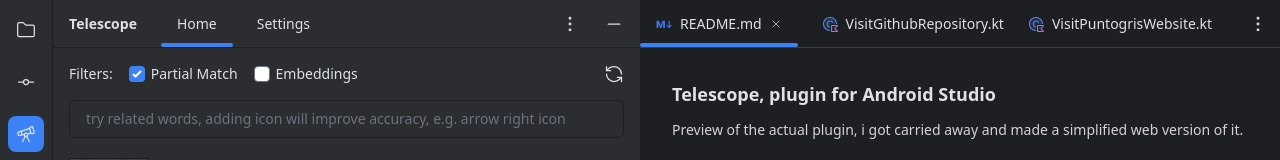
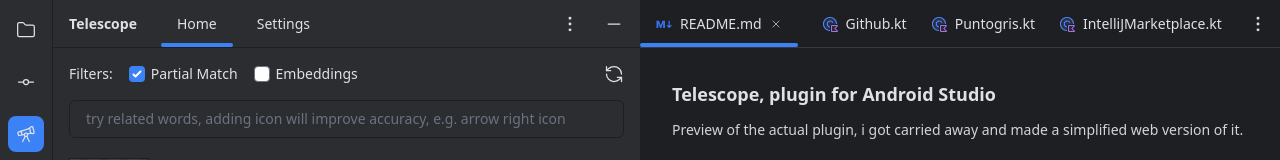
Before and after one commit to puntogris/telescope, a SvelteKit app in the folder website/: page / in a window 1280 px wide. Shown: the top 160 px of the page. Built offline with nearby package versions, Linux system fonts and the light colour scheme.

Commit message:
updated ides support and readme

```diff
--- a/website/src/routes/+page.svelte
+++ b/website/src/routes/+page.svelte
@@ -191,7 +191,7 @@
 				class="flex h-full items-center gap-2 text-sm text-ide-text hover:text-white"
 			>
 				<ClassKotlinIcon />
-				VisitGithubRepository.kt
+				Github.kt
 			</a>
 			<a
 				href="https://www.puntogris.com"
@@ -199,7 +199,15 @@
 				class="flex h-full items-center gap-2 text-sm text-ide-text hover:text-white"
 			>
 				<ClassKotlinIcon />
-				VisitPuntogrisWebsite.kt
+				Puntogris.kt
+			</a>
+			<a
+				href="https://plugins.jetbrains.com/plugin/26174-telescope"
+				target="_blank"
+				class="flex h-full items-center gap-2 text-sm text-ide-text hover:text-white"
+			>
+				<ClassKotlinIcon />
+				IntelliJMarketplace.kt
 			</a>
 			<DotsVertical class="ml-auto mr-3 size-5" />
 		</header>
```
Also changed, not shown: 2 other files (tests, documents, lock files or other folders).
